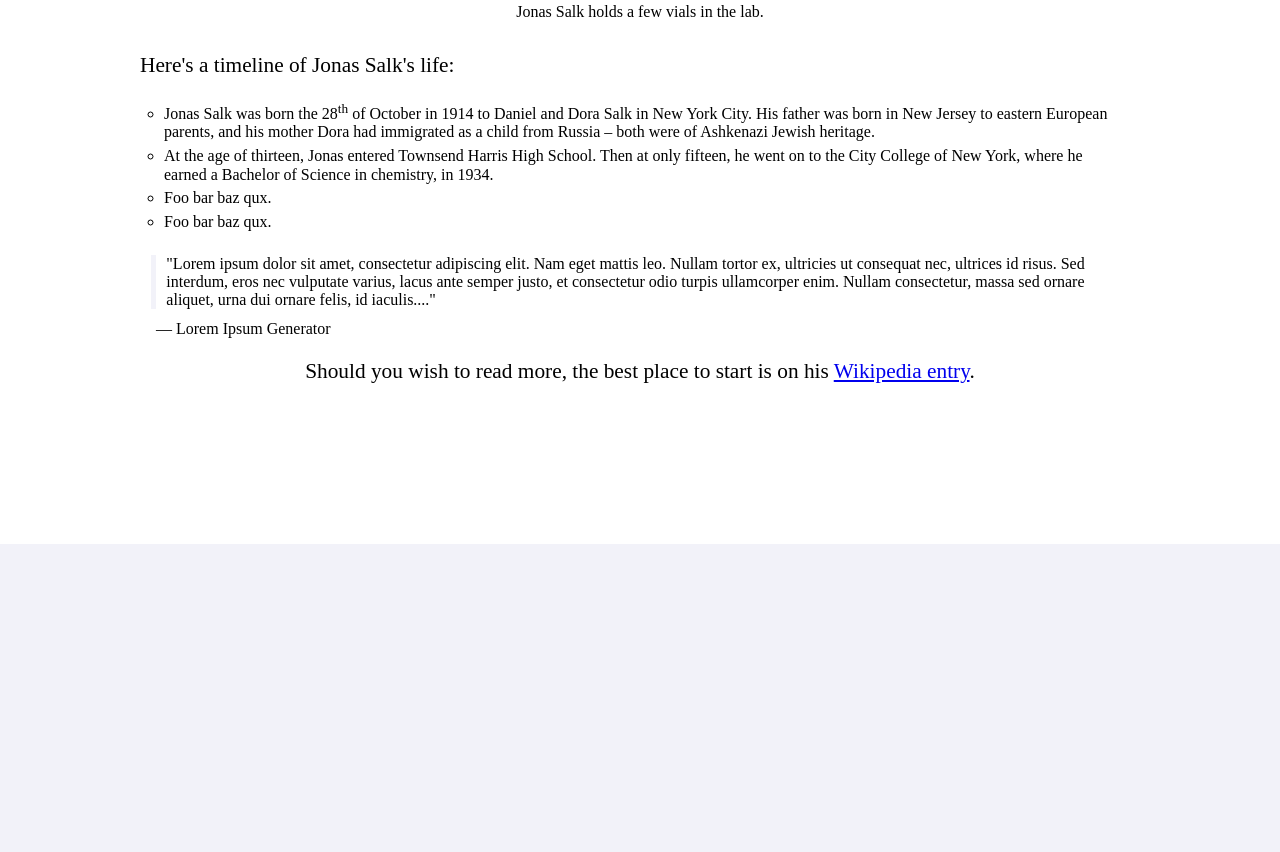
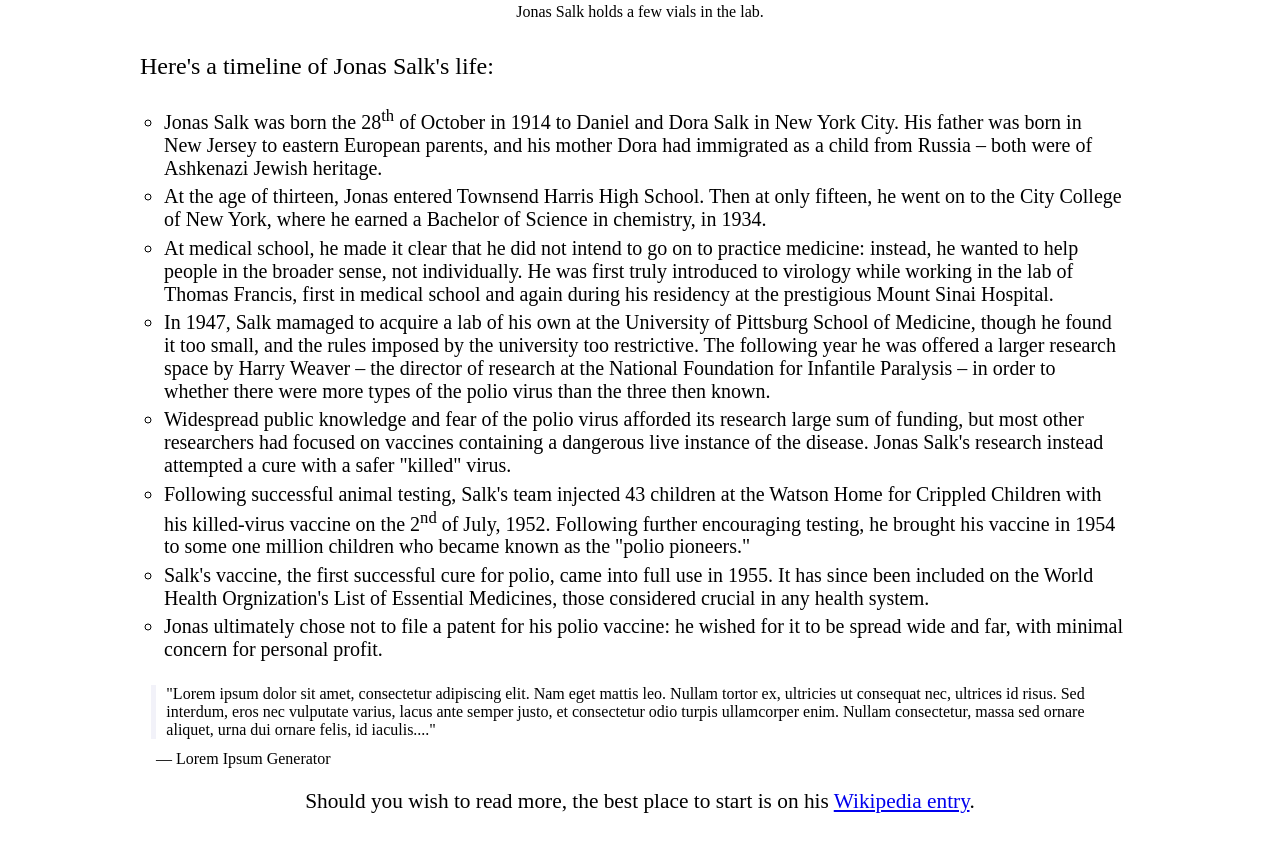
Before and after one commit to dhildebr/freecodecamp-project-tribute-page, a plain HTML site: page index.html in a window 1280 px wide. Shown: the part 902-1754 px from the top of the page. Before the commit the page ends 1446 px from the top, so only its background shows below. Drawn offline with Linux system fonts and the light colour scheme.

Commit message:
Added some more body text, decided on absolute positioning for the title instead of fixed.

```diff
--- a/index.html
+++ b/index.html
@@ -34,10 +34,30 @@
       <div id="tribute-info">
         <ol>
           <h3 class="timeline-heading" id="headline">Here's a timeline of Jonas Salk's life:</h3>
-          <li>Jonas Salk was born the 28<sup>th</sup> of October in 1914 to Daniel and Dora Salk in New York City. His father was born in New Jersey to eastern European parents, and his mother Dora had immigrated as a child from Russia &ndash; both were of Ashkenazi Jewish heritage.</li>
-          <li>At the age of thirteen, Jonas entered Townsend Harris High School. Then at only fifteen, he went on to the City College of New York, where he earned a Bachelor of Science in chemistry, in 1934.</li>
-          <li>Foo bar baz qux.</li>
-          <li>Foo bar baz qux.</li>
+          <li>
+            Jonas Salk was born the 28<sup>th</sup> of October in 1914 to Daniel and Dora Salk in New York City. His father was born in New Jersey to eastern European parents, and his mother Dora had immigrated as a child from Russia &ndash; both were of Ashkenazi Jewish heritage.
+          </li>
+          <li>
+            At the age of thirteen, Jonas entered Townsend Harris High School. Then at only fifteen, he went on to the City College of New York, where he earned a Bachelor of Science in chemistry, in 1934.
+          </li>
+          <li>
+            At medical school, he made it clear that he did not intend to go on to practice medicine: instead, he wanted to help people in the broader sense, not individually. He was first truly introduced to virology while working in the lab of Thomas Francis, first in medical school and again during his residency at the prestigious Mount Sinai Hospital.
+          </li>
+          <li>
+            In 1947, Salk mamaged to acquire a lab of his own at the University of Pittsburg School of Medicine, though he found it too small, and the rules imposed by the university too restrictive. The following year he was offered a larger research space by Harry Weaver &ndash; the director of research at the National Foundation for Infantile Paralysis &ndash; in order to whether there were more types of the polio virus than the three then known.
+          </li>
+          <li>
+            Widespread public knowledge and fear of the polio virus afforded its research large sum of funding, but most other researchers had focused on vaccines containing a dangerous live instance of the disease. Jonas Salk's research instead attempted a cure with a safer "killed" virus.
+          </li>
+          <li>
+            Following successful animal testing, Salk's team injected 43 children at the Watson Home for Crippled Children with his killed-virus vaccine on the 2<sup>nd</sup> of July, 1952. Following further encouraging testing, he brought his vaccine in 1954 to some one million children who became known as the "polio pioneers."
+          </li>
+          <li>
+            Salk's vaccine, the first successful cure for polio, came into full use in 1955. It has since been included on the World Health Orgnization's List of Essential Medicines, those considered crucial in any health system.
+          </li>
+          <li>
+            Jonas ultimately chose not to file a patent for his polio vaccine: he wished for it to be spread wide and far, with minimal concern for personal profit.
+          </li>
         </ol>
         <blockquote>
           <p class="quote">
--- a/stylesheet.css
+++ b/stylesheet.css
@@ -46,7 +46,7 @@ h1#title
   text-align: center;
   text-shadow: 0 0 8pt rgba(10%,  10%, 10%, 90%);
 
-  position: fixed;
+  position: absolute;
   top: 4pt;
   left: 0;
   right: 0;
@@ -64,7 +64,7 @@ div#subtitle
   text-align: center;
   text-shadow: 0 0 8pt rgba(10%,  10%, 10%, 90%);
 
-  position: fixed;
+  position: absolute;
   top: 36pt;
   left: 0;
   right: 0;
@@ -74,6 +74,7 @@ h1#title::selection,
 div#subtitle::selection
 {
   background: transparent;
+  color: rgb(95%, 95%, 97.5%);
   text-shadow: 0 0 8pt rgba(10%, 10%, 75%, 100%);
 }
 
@@ -81,6 +82,7 @@ h1#title::-moz-selection,
 div#subtitle::-moz-selection
 {
   background: transparent;
+  color: rgb(95%, 95%, 97.5%);
   text-shadow: 0 0 8pt rgba(10%, 10%, 75%, 100%);
 }
 
@@ -125,7 +127,7 @@ div#img-caption
 
 h3.timeline-heading
 {
-  font: 16pt "Times New Roman", serif;
+  font: 18pt "Times New Roman", serif;
 }
 
 ol
@@ -147,7 +149,7 @@ li
   padding: 0;
   margin: 0 12pt 4pt 18pt;
 
-  font: 12pt/1.15em "Times New Roman", serif;
+  font: 15pt/1.15em "Times New Roman", serif;
 }
 
 blockquote
```
